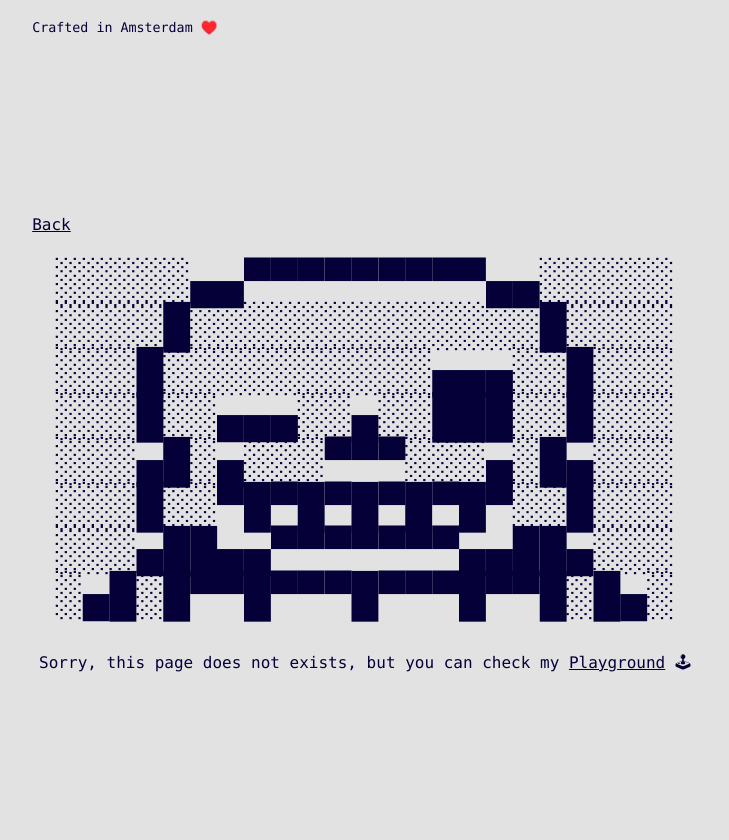
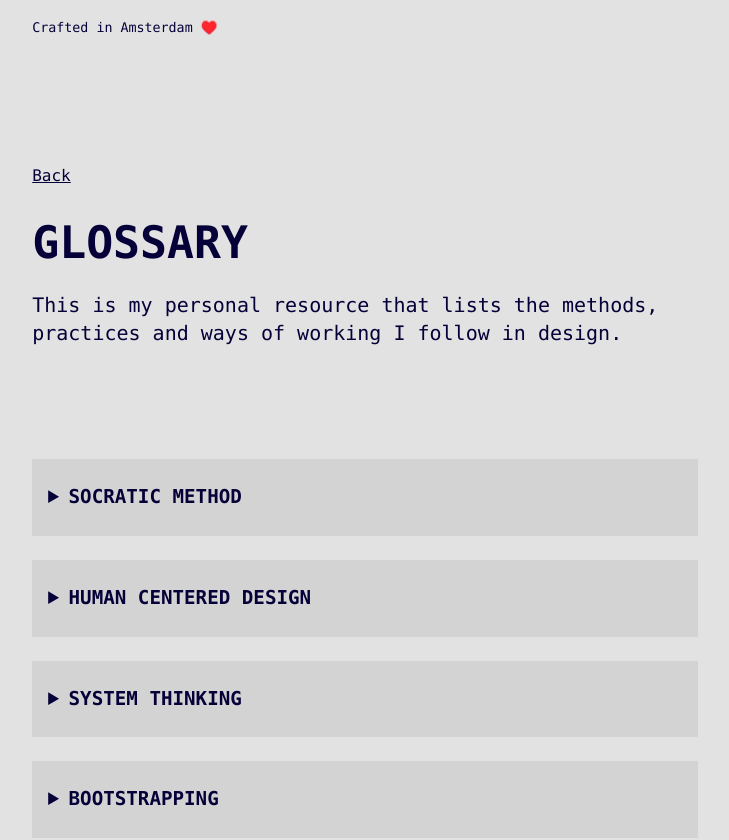
Before and after one commit to boriskirov/boris-kirov-portfolio, a Next.js app: page /playground/my-glossary in a window 1280 px wide. Before the commit this address had no page. Shown: the top 840 px of the page, without its empty margins (275-1004 px from the left). Before the commit the page ends 800 px from the top, so only its background shows below. Built offline with nearby package versions, Linux system fonts and the light colour scheme.

Commit message:
glossary

```diff
--- a/pages/playground.js
+++ b/pages/playground.js
@@ -83,7 +83,7 @@ function Playground() {
 
                 <a
                   className={`${utilStyles.externalPassage}`}
-                  href="/playground/my-dictionary"
+                  href="/playground/my-glossary"
                   rel="noopener noreferrer"
                 >
                   <style jsx>{`
@@ -92,9 +92,9 @@ function Playground() {
                     }
                   `}</style>
                   <div>
-                    <h3 className={`${utilStyles.headingL}`}> Dictionary </h3>
+                    <h3 className={`${utilStyles.headingL}`}> Glossary </h3>
                   </div>
-                  <small>Methods & WOW</small>
+                  <small>Methods & Practices</small>
                 </a>
 
                 <a
--- a/pages/playground/my-dictionary.js
+++ b/pages/playground/my-glossary.js
@@ -3,7 +3,6 @@ import { ThemeProvider } from "styled-components";
 import { useDarkMode } from "../../components/useDarkMode";
 import { lightTheme, darkTheme } from "../../components/theme";
 import { GlobalStyles } from "../../components/global";
-import Toggle from "../../components/toggle";
 import { motion } from "framer-motion";
 
 import Head from "next/head";
@@ -66,10 +65,10 @@ function Mirotone() {
                 <a className={`${utilStyles.backButton}`}>Back</a>
               </Link>
 
-              <h1 className={`${utilStyles.heading2Xl}`}>DICTIONARY</h1>
+              <h1 className={`${utilStyles.heading2Xl}`}>GLOSSARY</h1>
               <p>
-                This is my personal resource that lists the methods and ways of
-                working I follow in design.
+                This is my personal resource that lists the methods, practices
+                and ways of working I follow in design.
               </p>
               <div className={`${utilStyles.contentWrapper}`}>
                 <section>
--- a/styles/utils.module.css
+++ b/styles/utils.module.css
@@ -29,7 +29,7 @@
 }
 
 .headingL {
-  font-size: 1.25vw;
+  font-size: 24px;
   margin: 64px 0 8px;
   text-transform: uppercase;
 }
```
